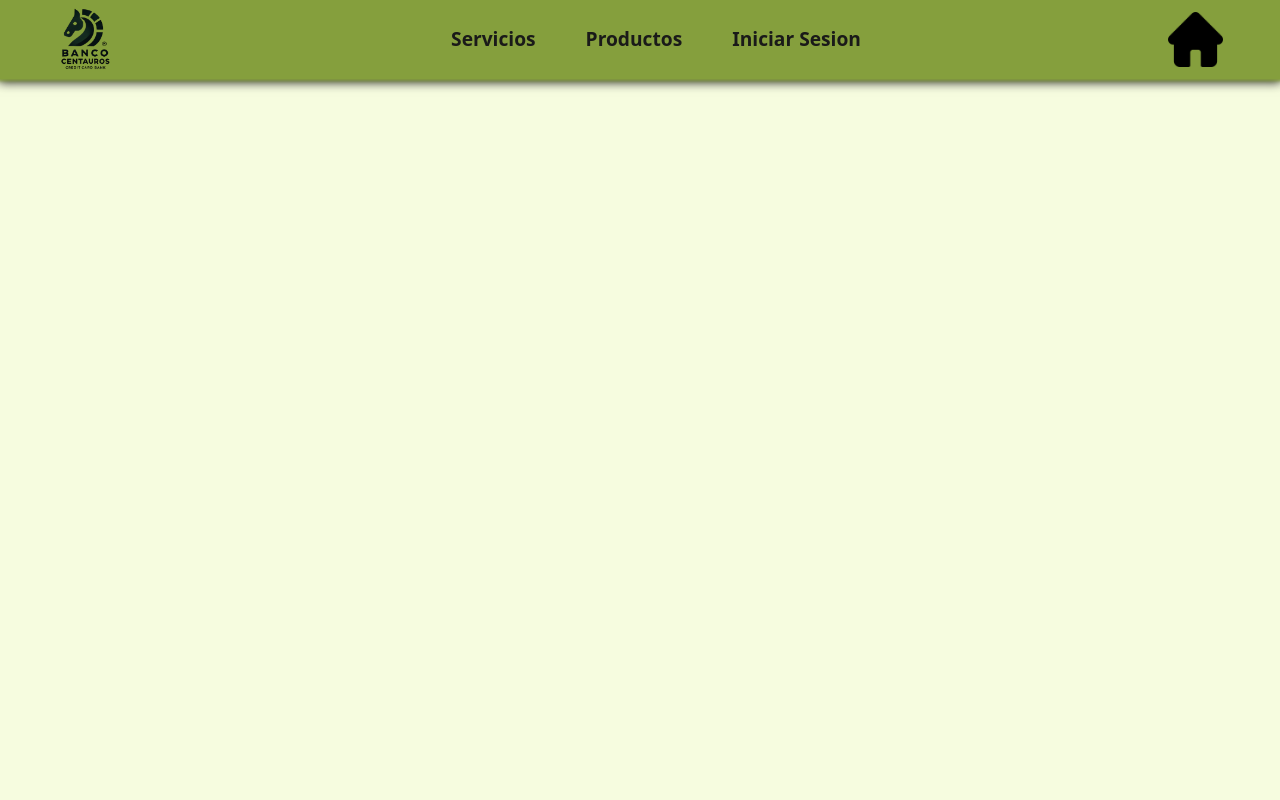
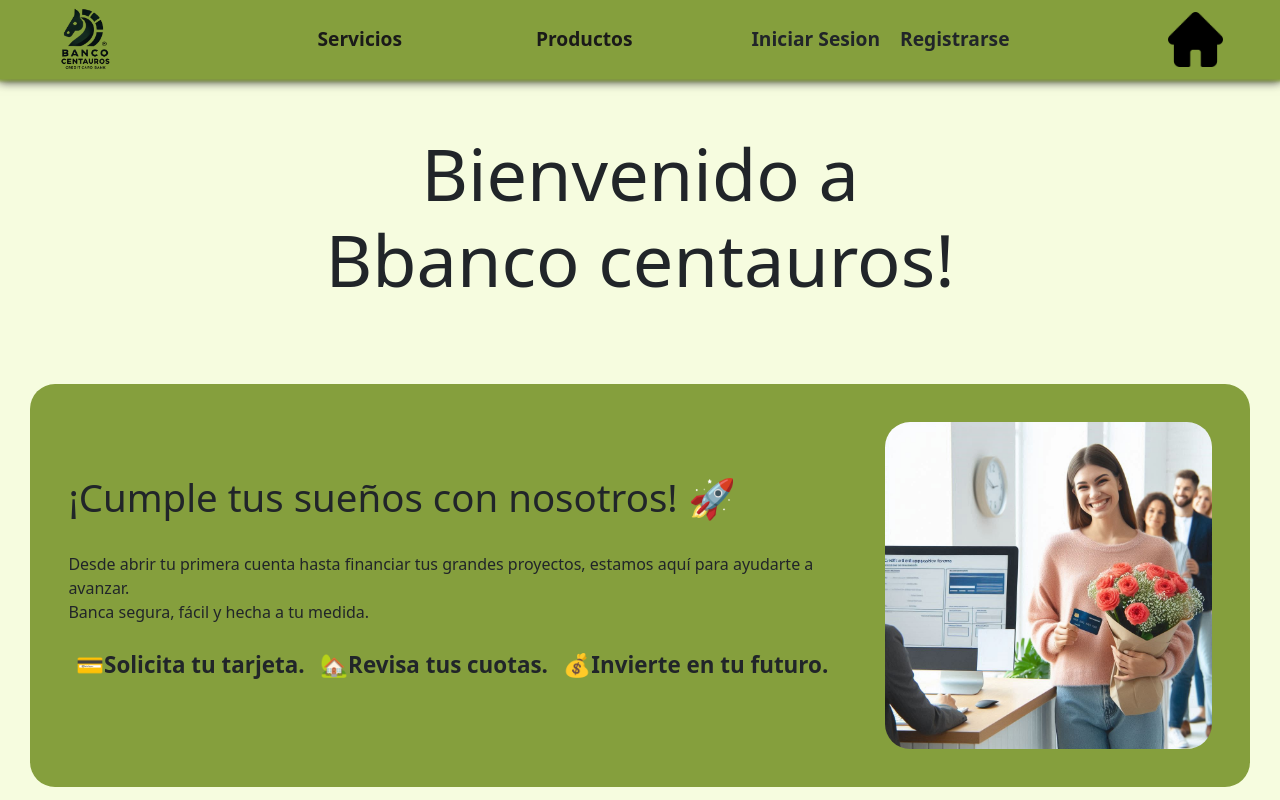
Before and after one commit to DilanBernal/bancoZentauro, an Angular app: page / in a window 1280 px wide. Shown: the top 800 px of the page. Built offline with nearby package versions, Linux system fonts and the light colour scheme.

Commit message:
cambio otro de gitignore

```diff
--- a/src/app/Content/header/header.component.css
+++ b/src/app/Content/header/header.component.css
@@ -10,7 +10,11 @@ body{
     position: sticky;
     top: 0;
     box-shadow: 0 0 3px 2px #859F3D,
-    0 2px 10px 1px #1A1A19;
+    0 1px 10px 1px #1A1A19;
+}
+
+app-user{
+    margin: auto;
 }
 
 .headerCasa, .headerLogo{
--- a/src/app/Content/header/header.component.html
+++ b/src/app/Content/header/header.component.html
@@ -1,10 +1,12 @@
 
 <header class="header">
     <div class="headerLogo"><img src="logo.png"></div>
-    <ul>
-      <li (click)="Services()">Servicios</li>
-      <li (click)="Products()">Productos</li>
-      <li (click)="Login()">Iniciar Sesion</li>
-    </ul>
+    <nav>
+      <ul>
+        <li (click)="Services()">Servicios</li>
+        <li (click)="Products()">Productos</li>
+        <app-user></app-user>
+      </ul>
+    </nav>
     <div class="headerCasa"><img src="casa.png" (click)="Home()" style="cursor: pointer;" ></div>
 </header>
--- /dev/null
+++ b/src/app/Content/header/user/user.component.css
@@ -0,0 +1,12 @@
+ul{
+    display: flex;
+    padding-left:0;
+
+}
+li{
+    margin: 5px;
+    padding: 5px;
+    font-weight: 600;
+    font-size: 1.2em;
+    list-style: none;
+}
--- /dev/null
+++ b/src/app/Content/header/user/user.component.html
@@ -0,0 +1,4 @@
+<ul>
+    <li (click)="Login()">Iniciar Sesion</li>
+    <li (click)="Signin()">Registrarse</li>
+</ul>
--- /dev/null
+++ b/src/app/Content/header/user/user.component.ts
@@ -0,0 +1,22 @@
+import { Component } from '@angular/core';
+import { Router } from '@angular/router';
+
+@Component({
+  selector: 'app-user',
+  templateUrl: './user.component.html',
+  styleUrl: './user.component.css'
+})
+export class UserComponent {
+
+  showHeader: boolean = true;
+
+  constructor(private router:Router){}
+  Login(){
+    this.router.navigate(["login"]);
+    this.showHeader = false;
+  }
+
+  Signin(){
+    this.router.navigate(["signin"]);
+  }
+}
--- a/src/app/Content/home/home.component.css
+++ b/src/app/Content/home/home.component.css
@@ -1,7 +1,7 @@
 .home{
     text-align:center;
     background-color: #F6FCDF;
-
+    overflow: hidden;
 }
 .home h1{
     padding: 4%;
--- a/src/app/Content/home/home.component.html
+++ b/src/app/Content/home/home.component.html
@@ -1,5 +1,5 @@
   <section class="home">
-      <h1>Bienvenido a banco centauros!</h1>
+      <h1>Bienvenido a <br>Bbanco centauros!</h1>
       <section class="homeBanner">
         <div class="homeBannerTexto">
             <h2>¡Cumple tus sueños con nosotros! 🚀</h2><br>
--- a/src/app/app-routing.module.ts
+++ b/src/app/app-routing.module.ts
@@ -9,6 +9,7 @@ import { ServicesComponent } from './Content/services/services.component';
 import { BackupComponent } from './Usuario/backup/backup.component';
 
 const routes: Routes = [
+  {path: '', component:HomeComponent},
   {path: 'home', component:HomeComponent},
   {path: 'product-info', component:ProductInfoComponent},
   {path: 'products', component:ProductsComponent},
--- a/src/app/app.module.ts
+++ b/src/app/app.module.ts
@@ -12,6 +12,7 @@ import { ServicesComponent } from './Content/services/services.component';
 import { FormsModule } from '@angular/forms';
 import { BackupComponent } from './Usuario/backup/backup.component';
 import { HeaderComponent } from './Content/header/header.component';
+import { UserComponent } from './Content/header/user/user.component';
 
 @NgModule({
   declarations: [
@@ -24,6 +25,7 @@ import { HeaderComponent } from './Content/header/header.component';
     ServicesComponent,
     BackupComponent,
     HeaderComponent,
+    UserComponent,
   ],
   imports: [
     BrowserModule,
--- a/src/index.html
+++ b/src/index.html
@@ -5,7 +5,7 @@
   <title>BancoZentauro</title>
   <base href="/">
   <meta name="viewport" content="width=device-width, initial-scale=1">
-  <link rel="icon" type="image/x-icon" href="favicon.ico">
+  <link rel="icon" type="image/x-icon" href="logo.png">
   <link href="https://cdn.jsdelivr.net/npm/bootstrap@5.3.3/dist/css/bootstrap.min.css" rel="stylesheet" integrity="sha384-QWTKZyjpPEjISv5WaRU9OFeRpok6YctnYmDr5pNlyT2bRjXh0JMhjY6hW+ALEwIH" crossorigin="anonymous">
   <script src="https://cdn.jsdelivr.net/npm/bootstrap@5.3.3/dist/js/bootstrap.bundle.min.js" integrity="sha384-YvpcrYf0tY3lHB60NNkmXc5s9fDVZLESaAA55NDzOxhy9GkcIdslK1eN7N6jIeHz" crossorigin="anonymous"></script>
 </head>
```
Also changed, not shown: 2 other files (tests, documents, lock files or other folders).
